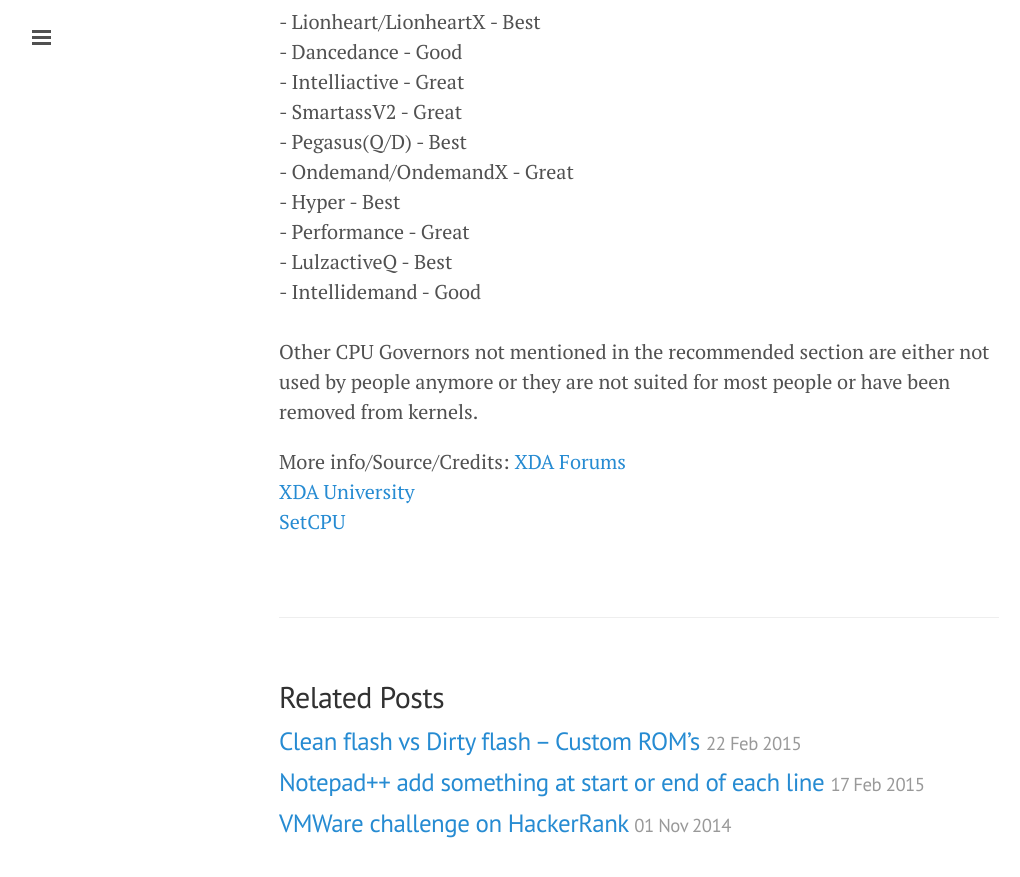
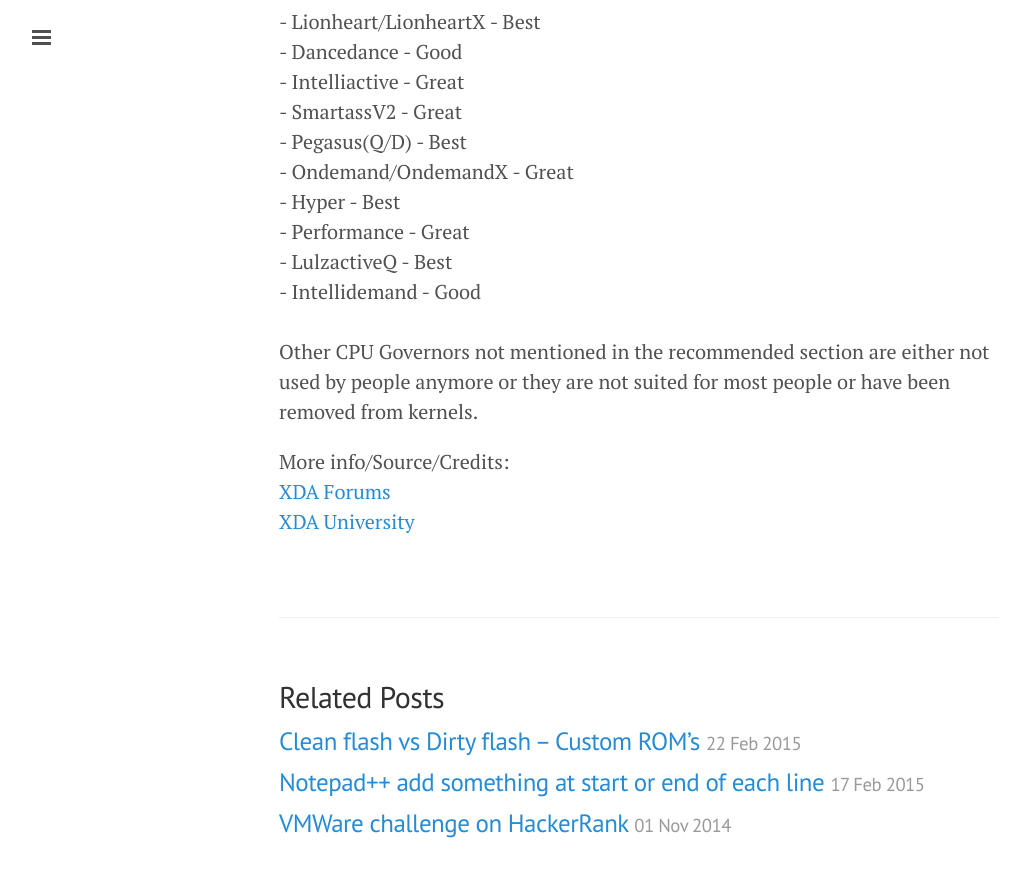
Before and after one commit to ajgupta/ajgupta.github.io, a Jekyll site: the page built from _posts/2015-01-28-CPU-and-GPU-governors.markdown, in a window 1280 px wide and 900 px high, scrolled down 20275 px. Shown: the top 877 px of the window, without its empty margins (1-1021 px from the left). Built offline with Jekyll 4.4.1, drawn with Linux system fonts in a browser that asks for light colours; Markdown is read by kramdown in place of the engine named in the settings; comment, search, counter and statistics services are not loaded.

Commit message:
Update 2015-01-28-CPU-and-GPU-governors.markdown

```diff
--- a/_posts/2015-01-28-CPU-and-GPU-governors.markdown
+++ b/_posts/2015-01-28-CPU-and-GPU-governors.markdown
@@ -1187,10 +1187,9 @@
 been
 removed from kernels.<o:p></o:p></p>
 
-More info/Source/Credits:
+More info/Source/Credits:<br>
 <a href="http://forum.xda-developers.com/galaxy-s2/general/ref-kernel-governors-modules-o-t1369817" target="_blank">XDA Forums</a><br>
 <a href="http://xda-university.com/as-a-developer/adding-features-to-your-kernel" target="_blank">XDA University</a><br>
-<a href="https://play.google.com/store/apps/details?id=com.mhuang.overclocking&hl=en" target="_blank">SetCPU</a><br>
 
 	</div>
 </div>
```
